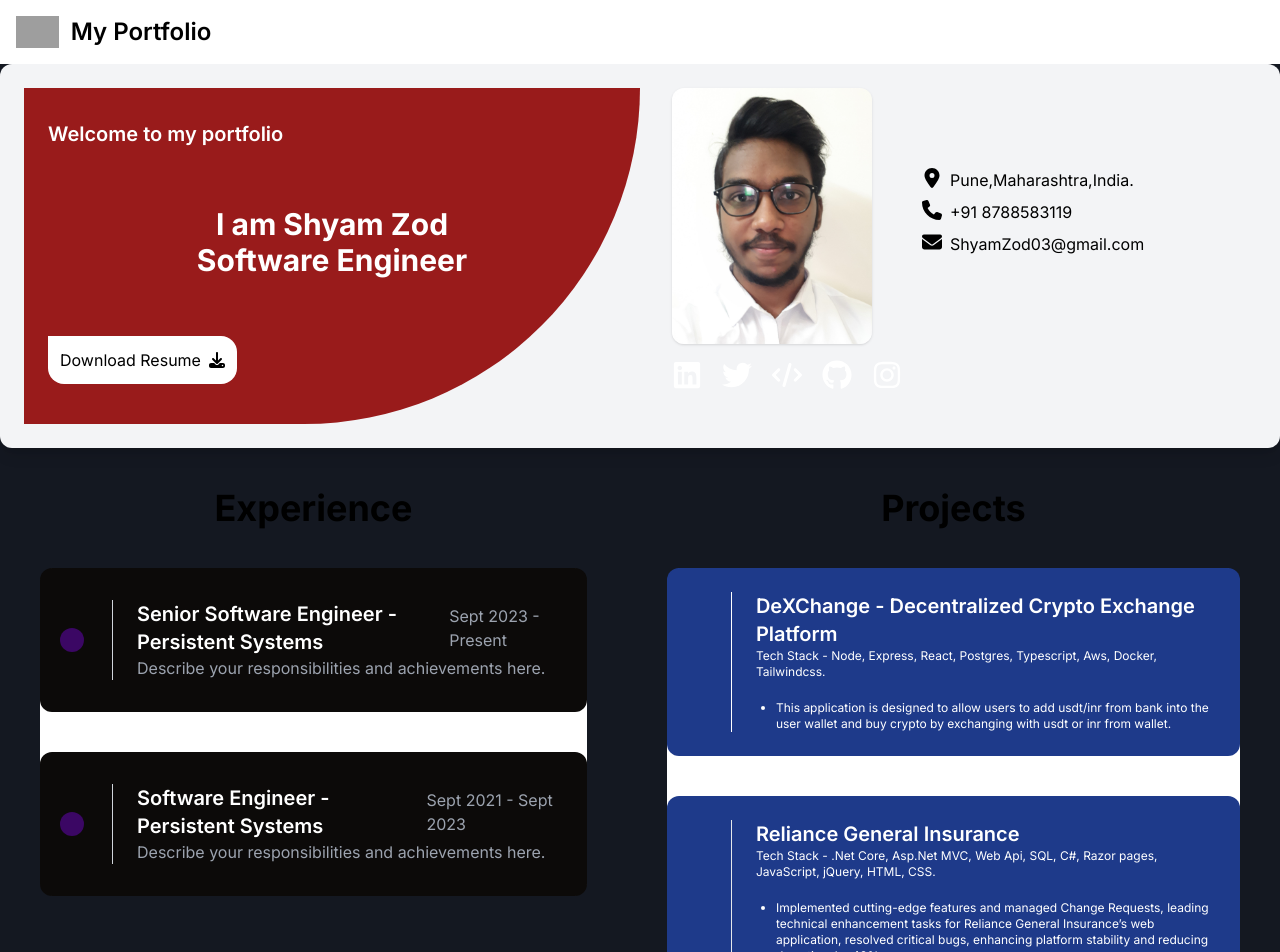
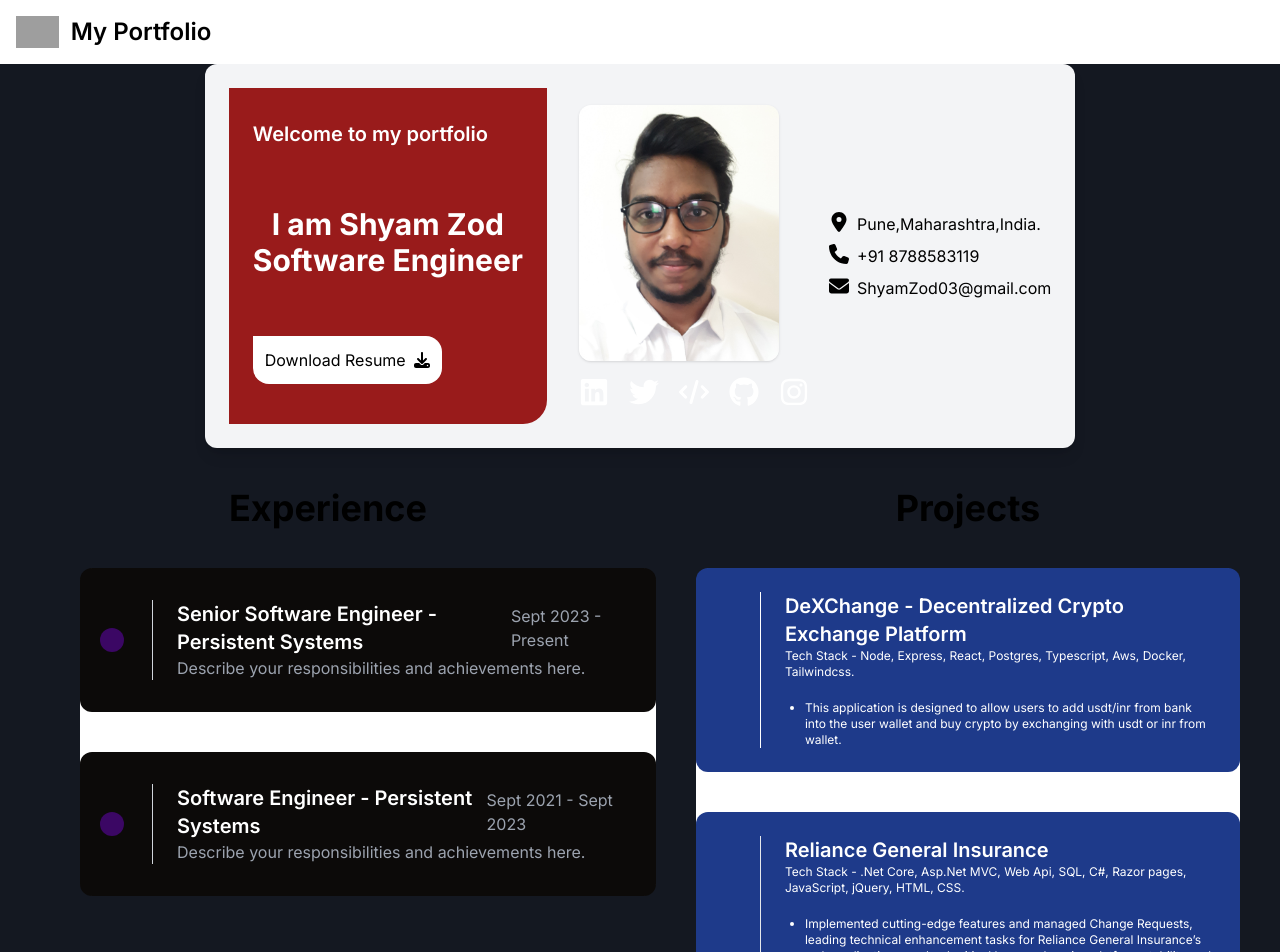
Before and after one commit to shyamzod/PortfolioSite, a Next.js app in the folder portfoliosite/: page / in a window 1280 px wide. Shown: the top 952 px of the page. Built offline with nearby package versions, Linux system fonts and the light colour scheme; grey boxes are pictures that could not be loaded.

Commit message:
Responsive changes done

```diff
--- a/portfoliosite/app/components/BioComponent.tsx
+++ b/portfoliosite/app/components/BioComponent.tsx
@@ -12,7 +12,7 @@ import {
 export default function BioComponent() {
   return (
     <div className="flex flex-col md:flex-row h-auto md:h-96 items-center md:items-stretch bg-gray-100 dark:bg-gray-800 p-6 rounded-xl shadow-lg">
-      <div className="flex flex-col justify-between bg-red-800 w-full md:w-1/2 p-6  md:rounded-br-full text-white">
+      <div className="flex flex-col justify-between bg-red-800 w-full md:w-1/2 p-6  md:rounded-br-3xl text-white">
         <div className="mt-2 text-lg md:text-xl font-semibold">
           Welcome to my portfolio
         </div>
@@ -34,13 +34,15 @@ export default function BioComponent() {
           </a>
         </div>
       </div>
-      <div className="flex flex-row mt-6 md:mt-0">
+      <div className="sm:flex sm:flex-col md:flex md:flex-row mt-6 md:mt-0 md:justify-center md:items-center ">
         <div className="ml-8">
-          <img
-            className=" w-50 h-64 rounded-xl object-cover shadow"
-            src="/ProfilPic.jpg"
-            alt="Shyam Zod"
-          />
+          <div className="">
+            <img
+              className=" w-50 h-64 rounded-xl object-cover shadow"
+              src="/ProfilPic.jpg"
+              alt="Shyam Zod"
+            />
+          </div>
           <div className="mt-4 text-lg flex flex-row dark:text-gray-300 items-center">
             <div className="flex flex-row  items-center justify-between">
               <div>
@@ -72,8 +74,8 @@ export default function BioComponent() {
             </div>
           </div>
         </div>
-        <div className="py-20 space-y-2 ">
-          <div className="flex flex-row space-x-2">
+        <div className="sm:ml-20 md:ml-0 py-20 space-y-2">
+          <div className="flex flex-row space-x-2 sm:ml-20 md:ml-0">
             <div className="text-xl">
               <FaLocationDot />
             </div>
--- a/portfoliosite/app/components/Experience.tsx
+++ b/portfoliosite/app/components/Experience.tsx
@@ -5,7 +5,7 @@ export default function Experience() {
         <h3 className="text-4xl font-bold mb-10 text-center">Experience</h3>
       </div>
 
-      <div className="relative bg-white dark:bg-gray-900 mb-10 rounded-2xl w-full max-w-3xl">
+      <div className="relative bg-white dark:bg-gray-900 mb-10 rounded-2xl w-full max-w-3xl sm:justify-center sm:ml-20">
         <div className="space-y-10">
           <div className="bg-stone-950 p-8 rounded-xl relative flex md:flex-row flex-col items-start md:items-center transform transition-transform duration-300 hover:scale-105">
             <div className="absolute transform -translate-x-1/2 w-6 h-6 bg-purple-950 rounded-full"></div>
--- a/portfoliosite/app/page.tsx
+++ b/portfoliosite/app/page.tsx
@@ -11,13 +11,17 @@ export default function Page() {
     // </div>
     <div>
       <Navbar />
-      <BioComponent />
-      <div className="flex flex-row ">
-        <div className="mx-10">
-          <Experience />
+      <div className="flex justify-center flex-col">
+        <div className="flex justify-center items-center">
+          <BioComponent />
         </div>
-        <div className="mx-10">
-          <Projects />
+        <div className="md:flex md:flex-row">
+          <div className="mx-10">
+            <Experience />
+          </div>
+          <div className="mx-10">
+            <Projects />
+          </div>
         </div>
       </div>
     </div>
```
